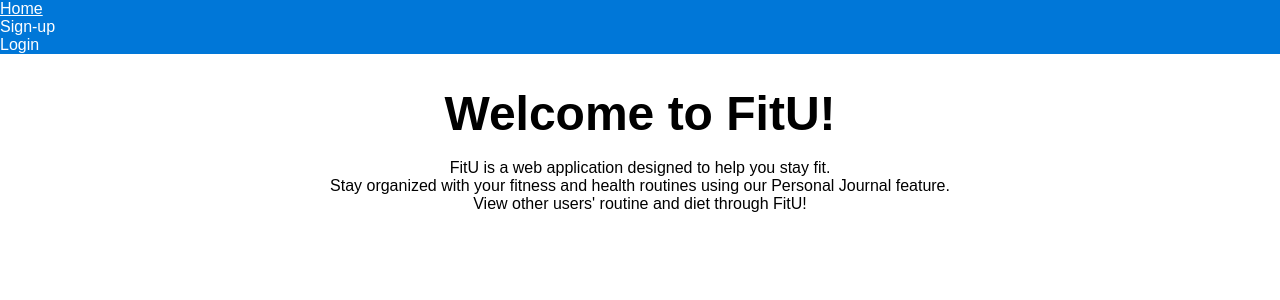
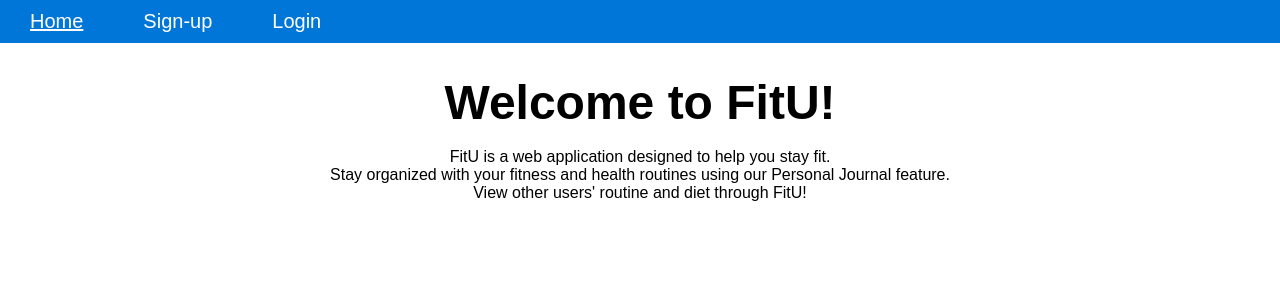
Before and after one commit to jeffreylee43/health-fitness-website, a React (Create React App) app in the folder client/: page / in a window 1280 px wide. Shown: the top 300 px of the page. Built offline with nearby package versions, Linux system fonts and the light colour scheme; no server answers.

Commit message:
fixes to navigation

```diff
--- a/client/package.json
+++ b/client/package.json
@@ -9,8 +9,10 @@
     "@testing-library/react": "^11.2.6",
     "@testing-library/user-event": "^12.8.3",
     "axios": "^0.21.1",
+    "bootstrap": "^4.6.0",
     "firebase": "^8.3.3",
     "react": "^17.0.2",
+    "react-bootstrap": "^1.6.0",
     "react-dom": "^17.0.2",
     "react-modal": "^3.13.1",
     "react-router-dom": "^5.2.0",
--- a/client/src/App.css
+++ b/client/src/App.css
@@ -163,6 +163,25 @@ button {
 .nav-link {
   color: white;
   text-decoration: none;
+  text-align: center;
+  padding: 20px;
+  font-size: 20px;
+}
+
+.nav-list li {
+  padding: 10px;
+}
+
+.nav-logo {
+  color: white;
+  text-decoration: none;
+  font-size: 30px;
+  padding-right: 30px;
+}
+
+.nav-list {
+  display: flex;
+  list-style-type: none;
 }
 
 .active {
@@ -176,6 +195,9 @@ button {
 
 .signout-btn {
   background-color: #0077d8;
+  font-size: 20px;
+  padding: 0;
+  margin-left: 10px;
 }
 
 .btn-group {
@@ -231,6 +253,7 @@ button {
 .desc-style {
   text-decoration: underline;
   color: #0077d8;
+  font-weight: bold;
 }
 
 .note-subject {
--- a/client/src/components/AddNoteModal.js
+++ b/client/src/components/AddNoteModal.js
@@ -15,7 +15,7 @@ function AddNoteModal(props) {
         e.preventDefault();
         const { exerciseName, comments, sets, reps, date } = e.target.elements;
         try {
-            const addedWorkoutNote = await axios.post('/journal/addWorkoutNote', {
+            await axios.post('/journal/addWorkoutNote', {
                 subject: "Workout",
                 email: currentUser.email,
                 exerciseName: exerciseName.value,
@@ -35,7 +35,7 @@ function AddNoteModal(props) {
         e.preventDefault();
         const { foodName, calories, foodType, date, comments } = e.target.elements;
         try {
-            const addedDietNote = await axios.post('/journal/addDietNote', {
+            await axios.post('/journal/addDietNote', {
                 subject: "Diet",
                 email: currentUser.email,
                 foodName: foodName.value,
@@ -55,7 +55,7 @@ function AddNoteModal(props) {
         e.preventDefault();
         const { titleSubject, comments } = e.target.elements;
         try {
-            const addedOtherNote = await axios.post('/journal/addOtherNote', {
+            await axios.post('/journal/addOtherNote', {
                 subject: "Other",
                 email: currentUser.email,
                 titleSubject: titleSubject.value,
--- a/client/src/components/Home.js
+++ b/client/src/components/Home.js
@@ -1,4 +1,4 @@
-import React, {useContext, useState, useEffect, useImperativeHandle} from 'react';
+import React, {useContext, useState, useEffect} from 'react';
 import { Card, CardContent, CardMedia, Grid, Typography, makeStyles } from '@material-ui/core';
 import noImagePic  from '../img/no_image.jpeg';
 import highKneesPic  from "../img/high-knees.jpg";
--- a/client/src/components/Navigation.js
+++ b/client/src/components/Navigation.js
@@ -3,6 +3,8 @@ import "../App.css";
 import { NavLink } from "react-router-dom";
 import { AuthContext } from "../firebase/Auth";
 import SignOutButton from "./SignOut";
+import Navbar from 'react-bootstrap/Navbar'
+import Nav from 'react-bootstrap/Nav'
 
 const Navigation = () => {
   const { currentUser } = useContext(AuthContext);
@@ -11,8 +13,19 @@ const Navigation = () => {
 
 const NavigationAuth = () => {
   return (
+    // <Navbar bg="dark" variant="dark">
+    //   <Navbar.Brand href="#home">Navbar</Navbar.Brand>
+    //   <Nav>
+    //     <Nav.Link href="/home">Home</Nav.Link>
+    //     <Nav.Link href="/journal">Journal</Nav.Link>
+    //     <Nav.Link href="/social">Social</Nav.Link>
+    //   </Nav>
+    // </Navbar>
     <nav className="navigation">
-      <ul>
+      <ul className="nav-list">
+        <li>
+          <p className="nav-logo">FitU</p>
+        </li>
         <li>
           <NavLink exact to="/home" className="nav-link" activeClassName="active">
             Home
@@ -20,7 +33,7 @@ const NavigationAuth = () => {
         </li>
         <li>
           <NavLink exact to="/journal" className="nav-link" activeClassName="active">
-            Personal Journal
+            Journal
           </NavLink>
         </li>
         <li>
@@ -39,7 +52,7 @@ const NavigationAuth = () => {
 const NavigationNonAuth = () => {
   return (
     <nav className="navigation">
-      <ul>
+      <ul className="nav-list">
         <li>
           <NavLink exact to="/" className="nav-link" activeClassName="active">
             Home
```
Also changed, not shown: 2 other files (tests, documents, lock files or other folders).
